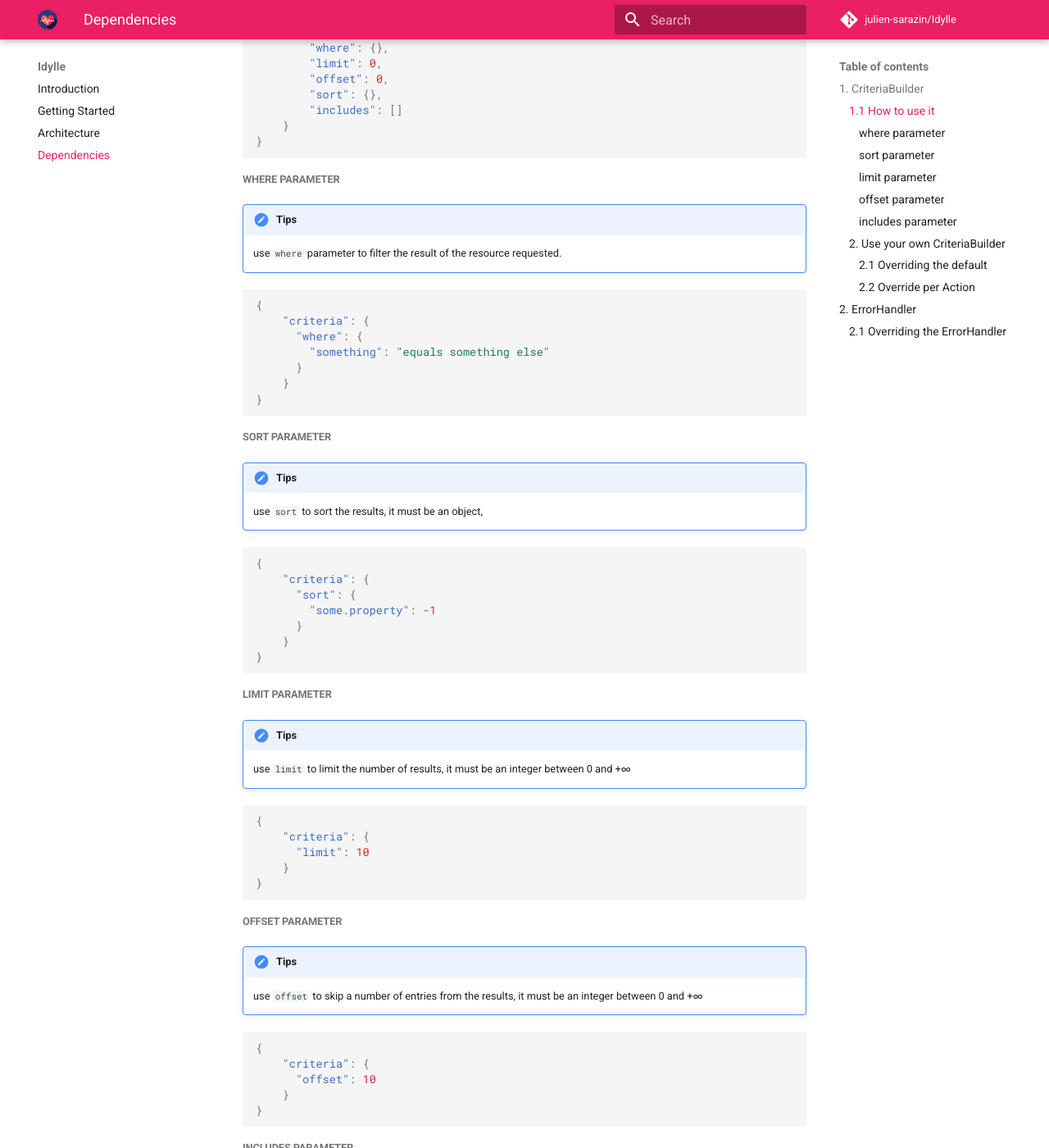
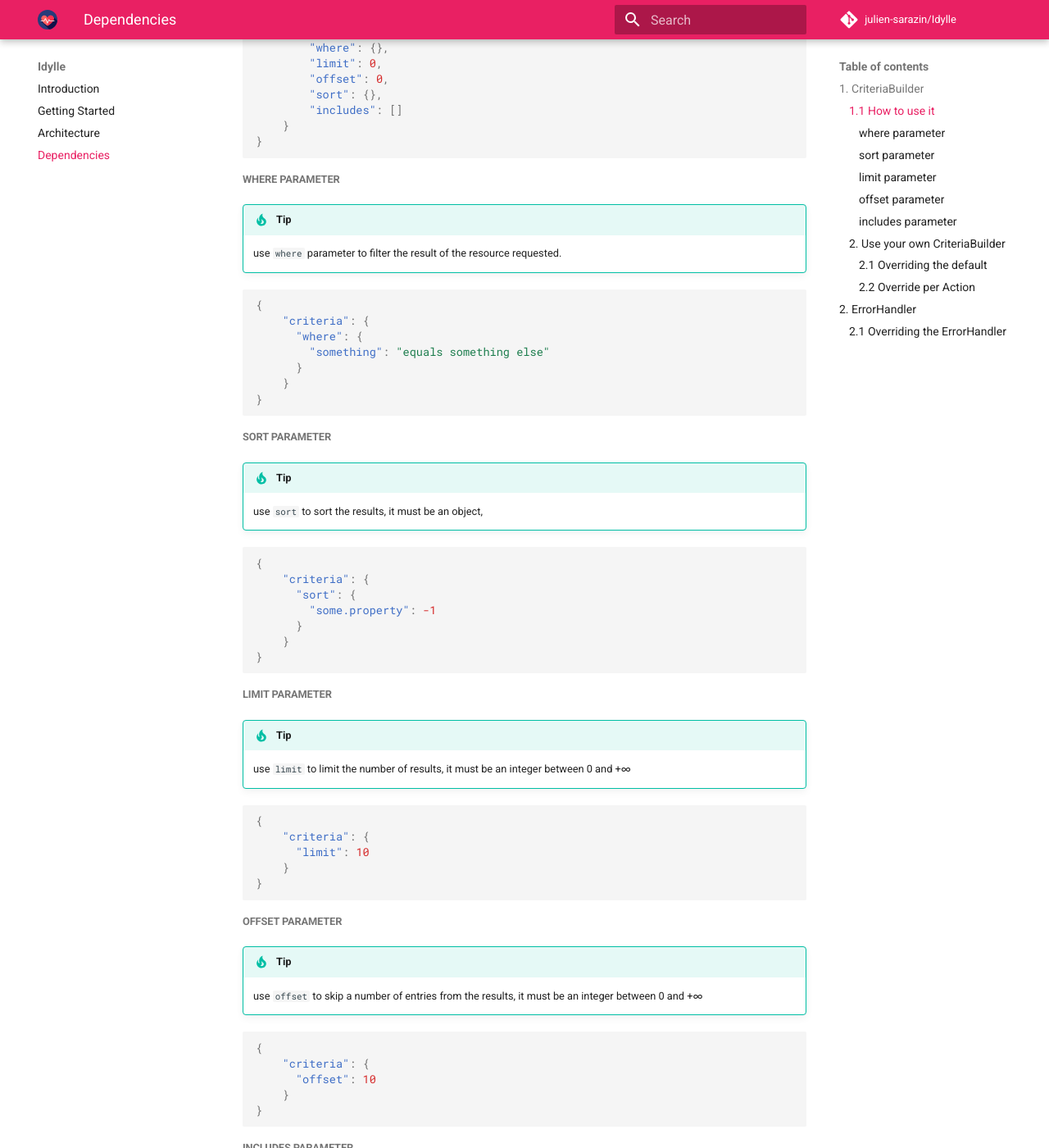
Before and after one commit to julien-sarazin/idylle, an MkDocs documentation site: the page built from docs/docs/dependencies.md, in a window 1280 px wide and 1400 px high, scrolled down 585 px. Shown: the whole window at 82% size. Built offline with MkDocs 1.6.1 and Material for MkDocs 9.7.7, drawn with Linux system fonts in a browser that asks for light colours; comment, search, counter and statistics services are not loaded; old or Windows-style settings are respelled for this version of MkDocs.

Commit message:
updated documentation

````diff
--- a/docs/docs/dependencies.md
+++ b/docs/docs/dependencies.md
@@ -24,7 +24,7 @@ The expected format is:
 
 ##### where parameter
 
-!!! tips
+!!! tip
     use `where` parameter to filter the result of the resource requested.
 
 ```json
@@ -39,7 +39,7 @@ The expected format is:
 
 ##### sort parameter
 
-!!! tips
+!!! tip
     use `sort` to sort the results, it must be an object,
 
 ```json
@@ -54,7 +54,7 @@ The expected format is:
 
 ##### limit parameter
 
-!!! tips
+!!! tip
     use `limit` to limit the number of results, it must be an integer between 0 and +∞
 
 ```json
@@ -68,7 +68,7 @@ The expected format is:
 
 ##### offset parameter
 
-!!! tips
+!!! tip
     use `offset` to skip a number of entries from the results, it must be an integer between 0 and +∞
 
 ```json
@@ -81,7 +81,7 @@ The expected format is:
 
 ##### includes parameter
 
-!!! tips
+!!! tip
     use `includes` to populate relations of results. **it must be an array**
 
 ```json
````
